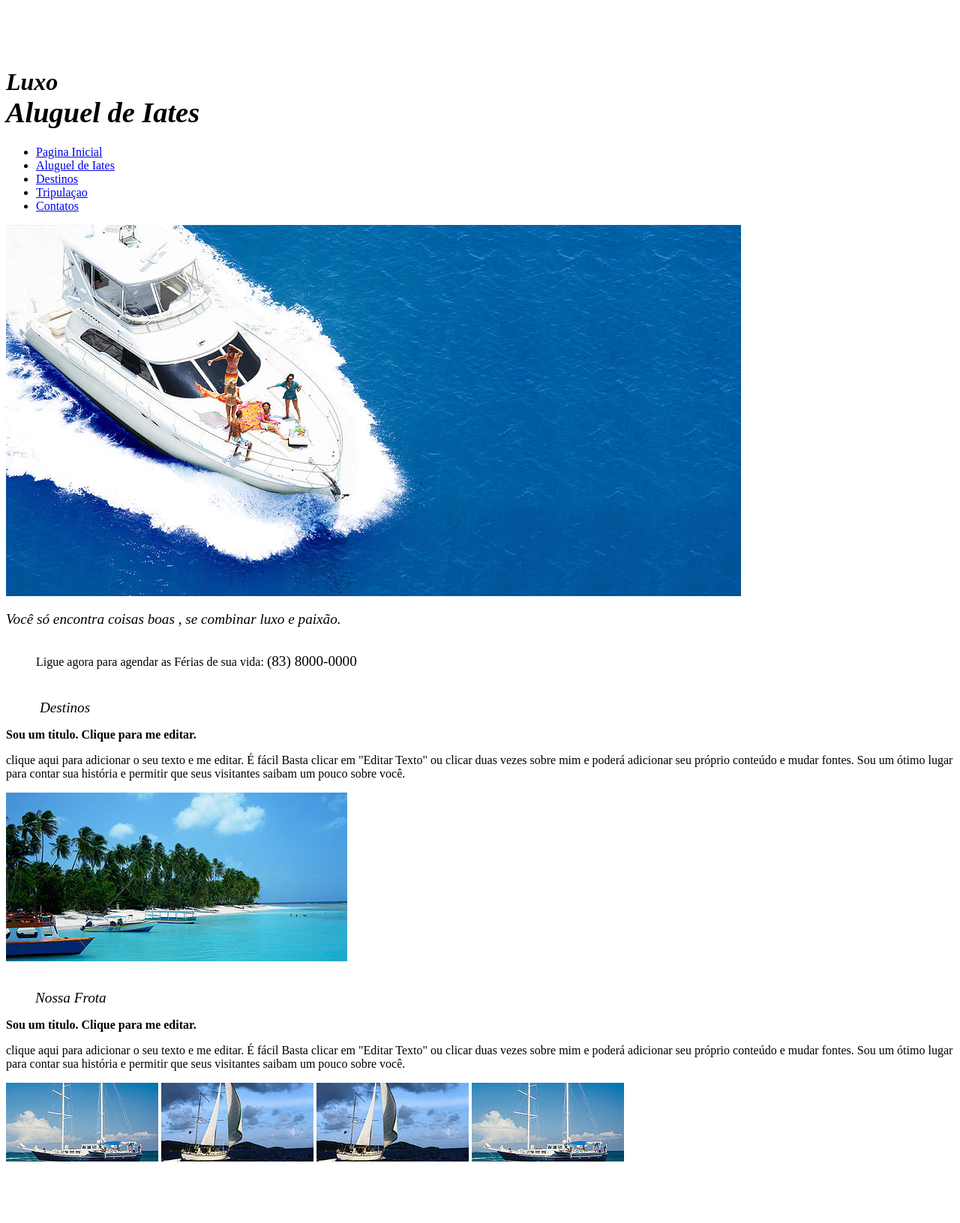
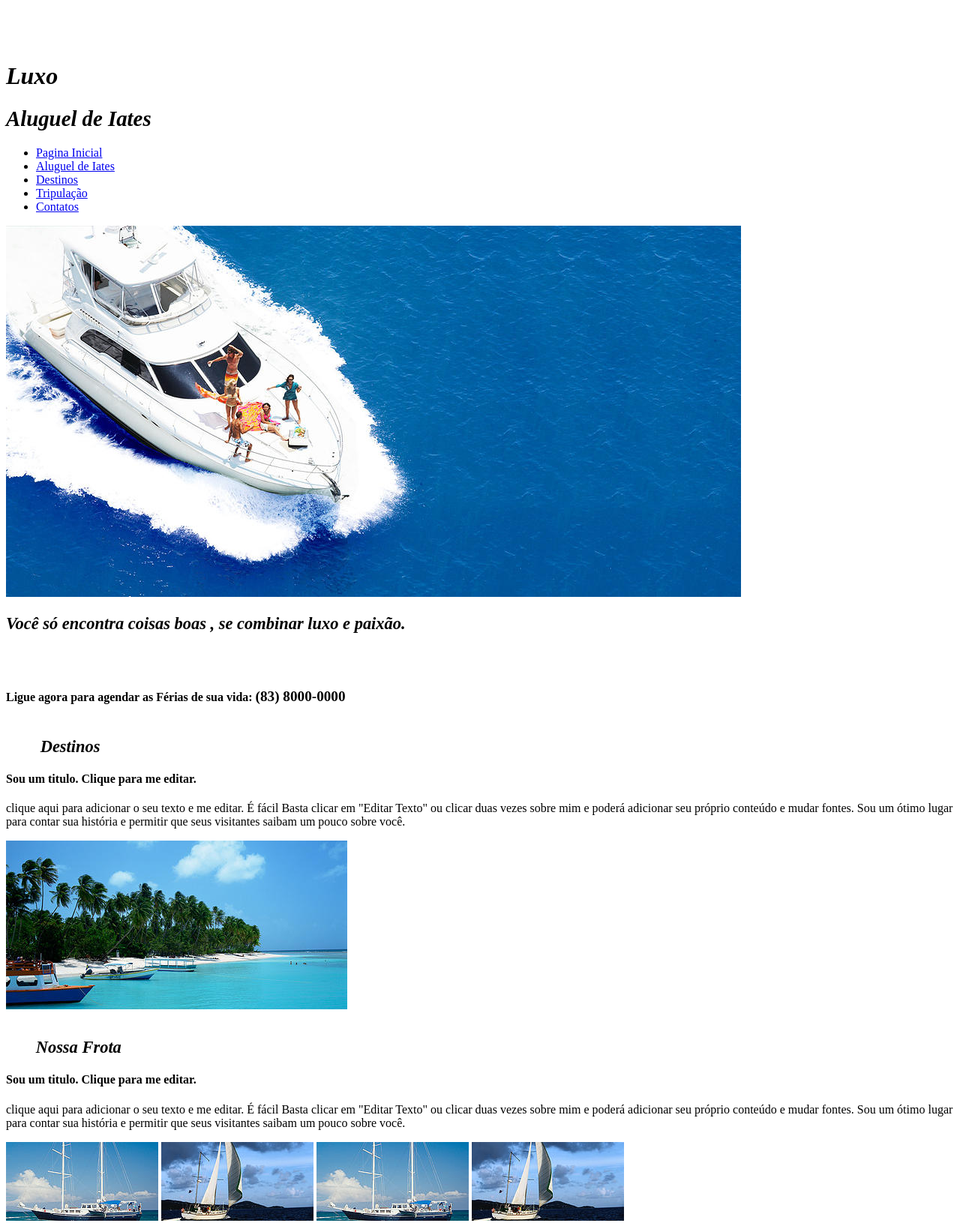
Before and after one commit to evertonsilvaof/avalia-o, a plain HTML site: page index.html in a window 1280 px wide. Shown: the part 5-1636 px from the top of the page at 75% size. Before the commit the page ends 1574 px from the top, so only its background shows below. Drawn offline with Linux system fonts and the light colour scheme.

Commit message:
index.html

```diff
--- a/index.html
+++ b/index.html
@@ -11,70 +11,59 @@ Luxo Aluguel de Iates
 
     <body>
 
-<dl>
-    <img src = "imagens/barco1.png" >
-     <h1>  <i>
-    <dt> Luxo </dt>
- <big>  <dt>Aluguel de Iates </dt> </big></i></h1>
+<img src = "imagens/barco1.png" >
+<h1>  <i> Luxo  </i> </h1>
+<h2><big><i>Aluguel de Iates </i></big></h2>
 
-</dl>
+
 <div>
     <ul>
-        <li>
- <a href = "index.html"> Pagina Inicial</a>
-</li>
-<li>
-    <a href = "alugueldeiates.html">  Aluguel de Iates  </a>
-</li>
-<li>
- <a href = "destinos.html"> Destinos </a>
-<li>
-    <a href = "tripu.html"> Tripulaçao  </a>
-</li>
-<li>
- <a href = "contatos.html"> Contatos </a>
-</li>
+<li> <a href = "index.html"> Pagina Inicial</a></li>
+<li><a href = "alugueldeiates.html">  Aluguel de Iates </a></li>
+<li><a href = "destinos.html"> Destinos </a></li>
+<li><a href = "tripu.html"> Tripulação</a></li>
+<li><a href = "contatos.html"> Contatos </a></li>
 </ul>
 </div>
 
 <img src = "imagens/barcoprincipal.jpg" >
 
-<dl>
 
-    <dt><big><i> Você só encontra coisas boas , se combinar luxo e paixão.</i></big></dt>
-    <img src = "imagens/barco2.png">
-    <dd> Ligue agora para agendar as Férias de sua vida: <big>(83) 8000-0000</big> </dd>
+
+<h3><big><i> Você só encontra coisas boas , se combinar luxo e paixão.</i></big></h3>
+<img src = "imagens/barco2.png">
+<h4> Ligue agora para agendar as Férias de sua vida: <big>(83) 8000-0000</big> </h4>
 
 
 
-</dl>
- <dl>
-<img src = "imagens/destino.png"  > <big><i>Destinos</i></big>
-<dt>
-    <b> <p>Sou um titulo. Clique para me editar.</dt> </p></b>
- <p> clique aqui para adicionar o seu texto e me editar. É fácil Basta clicar em
-     "Editar Texto" ou clicar duas vezes sobre mim e poderá adicionar seu próprio conteúdo e mudar fontes.
-     Sou um ótimo lugar para contar sua história e permitir que seus visitantes saibam um pouco sobre
-     você.</p>
 
-<img src = "imagens/barcodestino.jpg"  >
-</dl>
-<dl>
-    <img src = "imagens/nossafrota.png"  > <big><i>Nossa Frota</i></big>
-    <dt>
-       <b> <p>Sou um titulo. Clique para me editar.</dt> </p></b>
-    <p> clique aqui para adicionar o seu texto e me editar. É fácil Basta clicar em
-        "Editar Texto" ou clicar duas vezes sobre mim e poderá adicionar seu próprio conteúdo e mudar fontes.
-        Sou um ótimo lugar para contar sua história e permitir que seus visitantes saibam um pouco sobre
-        você.</p>
+<H3><img src = "imagens/destino.png"  > <big><i>Destinos</i></big></H3>
+<h4><b>Sou um titulo. Clique para me editar.</b></h4>
+<p> clique aqui para adicionar o seu texto e me editar. É fácil Basta clicar em
+"Editar Texto" ou clicar duas vezes sobre mim e poderá adicionar seu próprio
+conteúdo e mudar fontes. Sou um ótimo lugar para contar sua história e permitir
+que seus visitantes saibam um pouco sobre você.</p>
+
+<img src = "imagens/barcodestino.jpg">
+
+
+<h3><img src = "imagens/nossafrota.png"  > <big><i>Nossa Frota</i></big></h3>
+
+<h4><b>Sou um titulo. Clique para me editar.</b></body></h4>
+<p> clique aqui para adicionar o seu texto e me editar. É fácil Basta clicar em
+"Editar Texto" ou clicar duas vezes sobre mim e poderá adicionar seu próprio conteúdo e mudar fontes.
+Sou um ótimo lugar para contar sua história e permitir que seus visitantes saibam um pouco sobre você.</p>
 
     <img src = "imagens/barconossafrota2.jpg"  >
     <img src = "imagens/barconossafrota1.jpg"  >
+    <img src = "imagens/barconossafrota2.jpg"  >
     <img src = "imagens/barconossafrota1.jpg"  >
-    <img src = "imagens/barconossafrota2.jpg"  >
 
-    </dl>
+    <footer>
 
+
+    </footer>
+2023 por Luxo Aluguel de Iates.
     </body>
 </head>
     </html>
```
